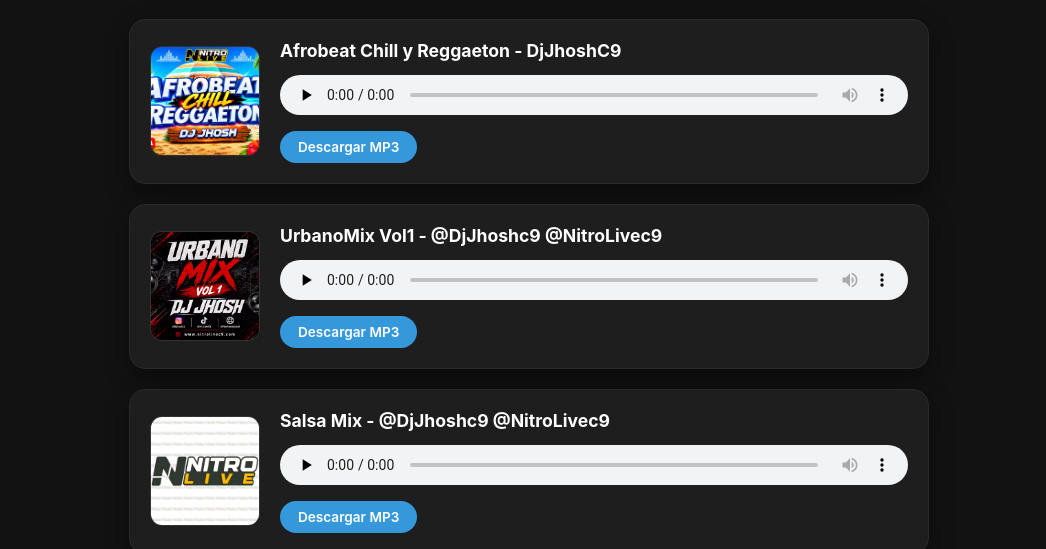
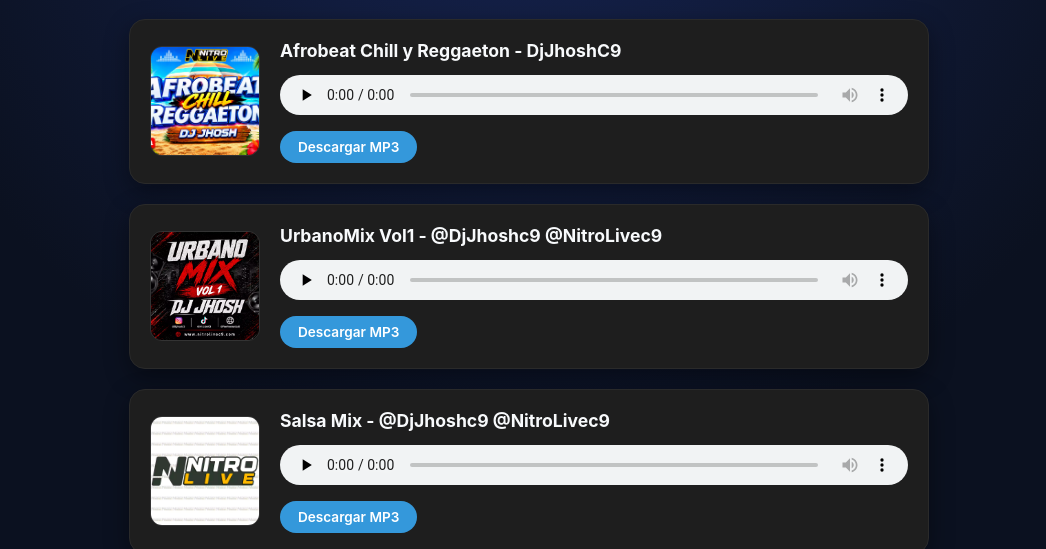
Before and after one commit to djjhoshc9-debug/nitrolivec9, an Astro site: page /djjhoshc9 in a window 1280 px wide. Shown: the part 194-743 px from the top of the page, without its empty margins (111-1157 px from the left). Built offline with nearby package versions, Linux system fonts and the light colour scheme; Astro itself is replaced by a stand-in of ours.

Commit message:
actualizacion de pagina con redes djjhosh color

```diff
--- a/src/pages/djjhoshc9.astro
+++ b/src/pages/djjhoshc9.astro
@@ -141,10 +141,13 @@ const mixes = [
   }
 
   body {
-    background-color: #121212;
-    color: #ffffff;
+    background-color: #0b1120;
+    background-image: radial-gradient(circle at top center, #172554 0%, #0b1120 65%);
+    background-attachment: fixed;
+    color: #f8fafc;
     font-family: -apple-system, BlinkMacSystemFont, "Segoe UI", Roboto, Helvetica, Arial, sans-serif;
     padding: 30px 20px;
+    min-height: 100vh;
   }
 
   .wrapper {
```
